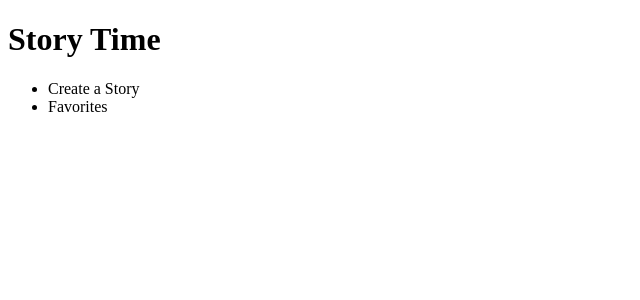
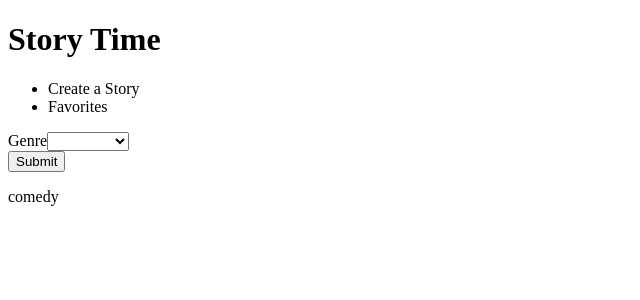
Before and after one commit to jtreeves/story-time, an Angular app: page / in a window 1280 px wide. Shown: the top 300 px of the page, without its empty margins (0-640 px from the left). Built offline with nearby package versions, Linux system fonts and the light colour scheme.

Commit message:
[story] Implement story service

```diff
--- a/src/app/app.component.html
+++ b/src/app/app.component.html
@@ -1 +1,3 @@
 <app-header></app-header>
+<app-form></app-form>
+<app-story></app-story>
--- a/src/app/story/story.component.html
+++ b/src/app/story/story.component.html
@@ -1 +1 @@
-<p>story works!</p>
+<p>{{ story.genre }}</p>
--- a/src/app/story/story.component.ts
+++ b/src/app/story/story.component.ts
@@ -1,4 +1,6 @@
 import { Component, OnInit } from '@angular/core';
+import { StoryService } from './../services/story.service';
+import { Story } from '../interfaces/story';
 
 @Component({
     selector: 'app-story',
@@ -7,7 +9,11 @@ import { Component, OnInit } from '@angular/core';
 })
 
 export class StoryComponent implements OnInit {
-    constructor() {}
+    constructor(
+        private storyService: StoryService
+    ) {}
+
+    story: Story = this.storyService.getStory()
 
     ngOnInit(): void {}
 }
```
Also changed, not shown: src/app/app.module.ts (+7 -1 lines).
